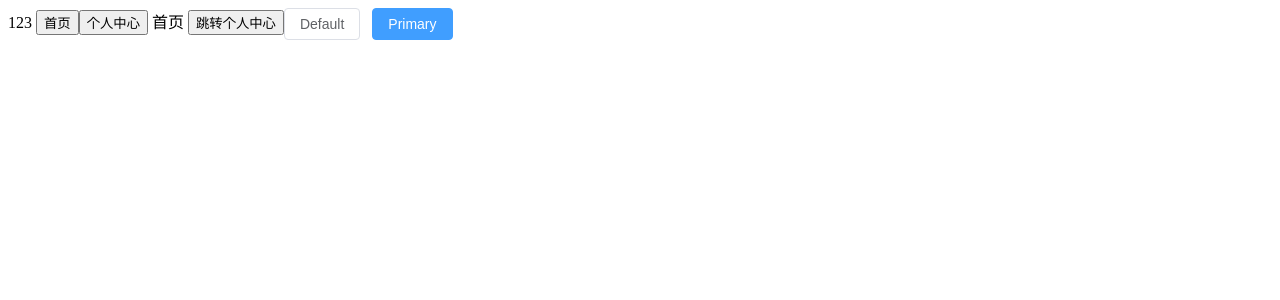
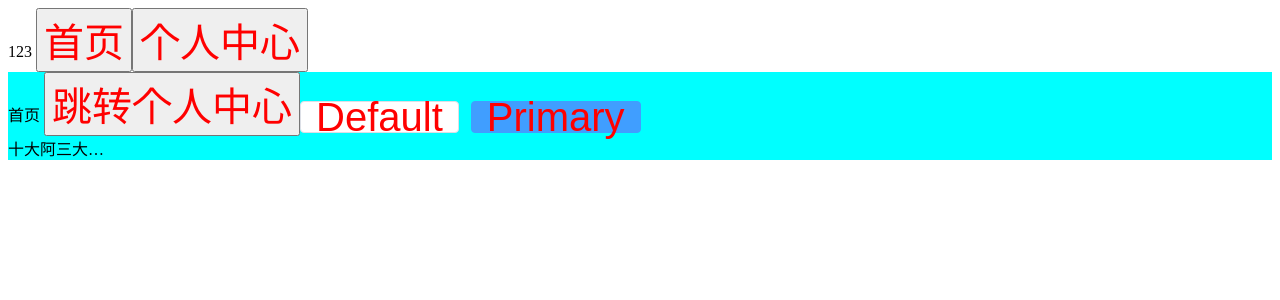
Before and after one commit to shoushangdetuolaji/vue3-ts-ssr, a Vue app: page /home in a window 1280 px wide. Shown: the top 300 px of the page. Built offline with nearby package versions, Linux system fonts and the light colour scheme.

Commit message:
feat: 利用sass样式预处理器管理样式

```diff
--- a/src/App.vue
+++ b/src/App.vue
@@ -13,6 +13,11 @@ const router = useRouter()
   <router-view />
 </template>
 
-<style>
-
+<style lang="scss">
+#app {
+  button {
+    font-size: 40px;
+    color: $red;
+  }
+}
 </style>
--- /dev/null
+++ b/src/assets/scss/home/index.scss
@@ -0,0 +1,12 @@
+.home {
+  background-color: aqua;
+}
+
+button {
+  color: $red;
+}
+
+.text {
+  @include line-text-overflow;
+  width: 100px;
+}
--- /dev/null
+++ b/src/assets/scss/variable.scss
@@ -0,0 +1,8 @@
+$red: red;
+$orange: rgba(255, 81, 0, 0.842);
+
+@mixin line-text-overflow {
+  overflow: hidden;
+  text-overflow: ellipsis;
+  white-space: nowrap;
+}
--- a/src/main.ts
+++ b/src/main.ts
@@ -1,4 +1,3 @@
-import { create } from 'domain'
 import { createApp } from 'vue'
 import App from './App.vue'
 import router from './router'
--- a/src/views/home/index.vue
+++ b/src/views/home/index.vue
@@ -10,19 +10,21 @@
 proxy.$message({
   message: h('p', null, [
     h('span', null, 'Message can be '),
-      h('i', { style: 'color: teal' }, 'VNode'),
+    h('i', { style: 'color: teal' }, 'VNode')
   ])
 })
 </script>
 
 <template>
+  <div class="home">
     首页
-  <button @click="() => router.push({ path: '/mine', query:
-  {id: 1}})">跳转个人中心</button>
+    <button @click="() => router.push({ path: '/mine', query: {id: 1}})">跳转个人中心</button>
     <el-button>Default</el-button>
     <el-button type="primary">Primary</el-button>
+    <div class="text">十大阿三大苏打十大阿三大苏打十大阿三大苏打十大阿三大苏打十大阿三大苏打十大阿三大苏打十大阿三大苏打十大阿三大苏打十大阿三大苏打</div>
+  </div>
 </template>
 
-<style>
-
+<style lang="scss">
+@import "@/assets/scss/home/index.scss";
 </style>
--- a/vite.config.ts
+++ b/vite.config.ts
@@ -1,6 +1,6 @@
 import { defineConfig } from 'vite'
 import vue from '@vitejs/plugin-vue'
-import path from 'path'
+import * as path from 'path'
 
 // element-plus 按需加载
 import AutoImport from 'unplugin-auto-import/vite'
@@ -27,7 +27,7 @@ export default defineConfig({
   css: {
     preprocessorOptions: {
       scss: {
-        additionalData: ''
+        additionalData: '@import "@/assets/scss/variable.scss";@import "@/assets/scss/main.scss";'
       }
     }
   }
```
Also changed, not shown: src/views/mine/index.vue (+5 -6 lines), src/assets/scss/main.scss (added). Lines whose indentation alone changed are shown as unchanged.
